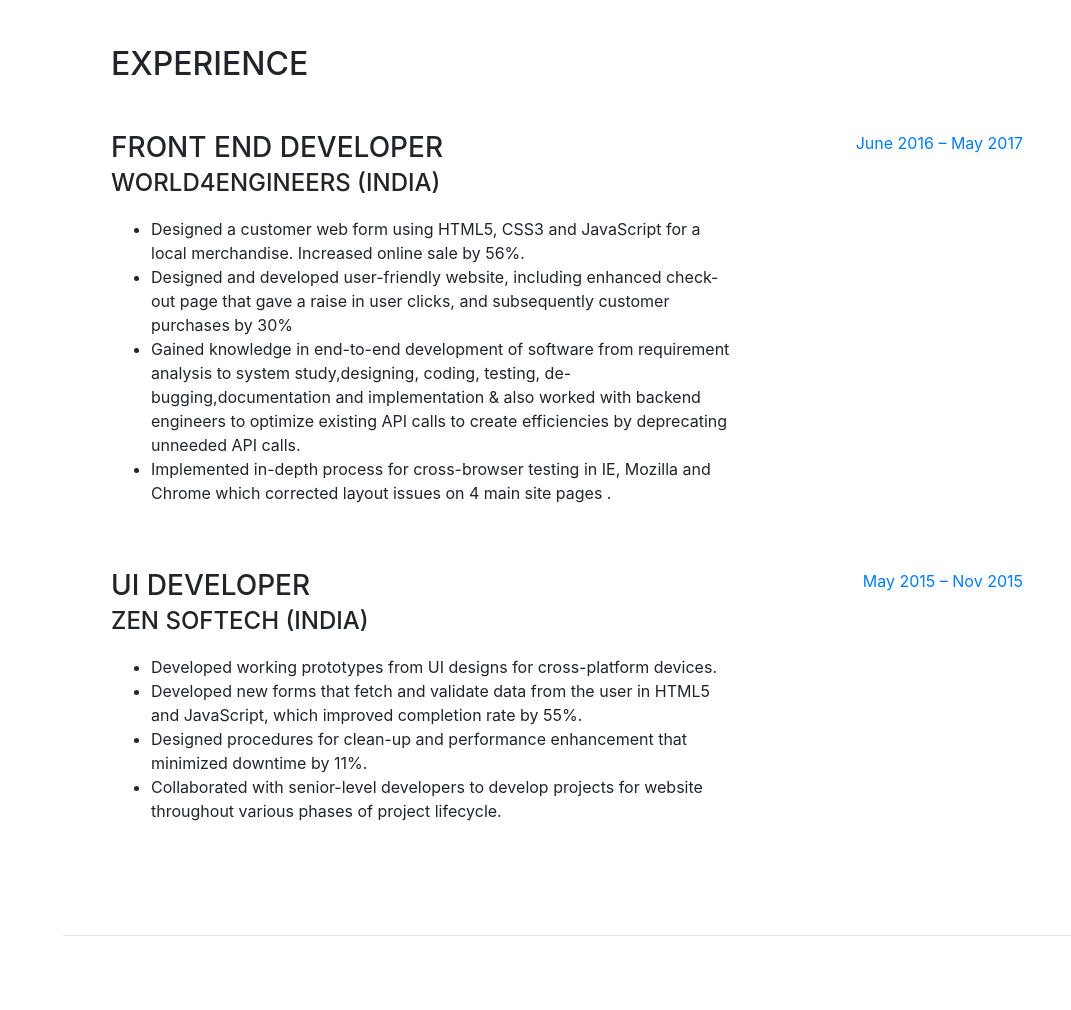
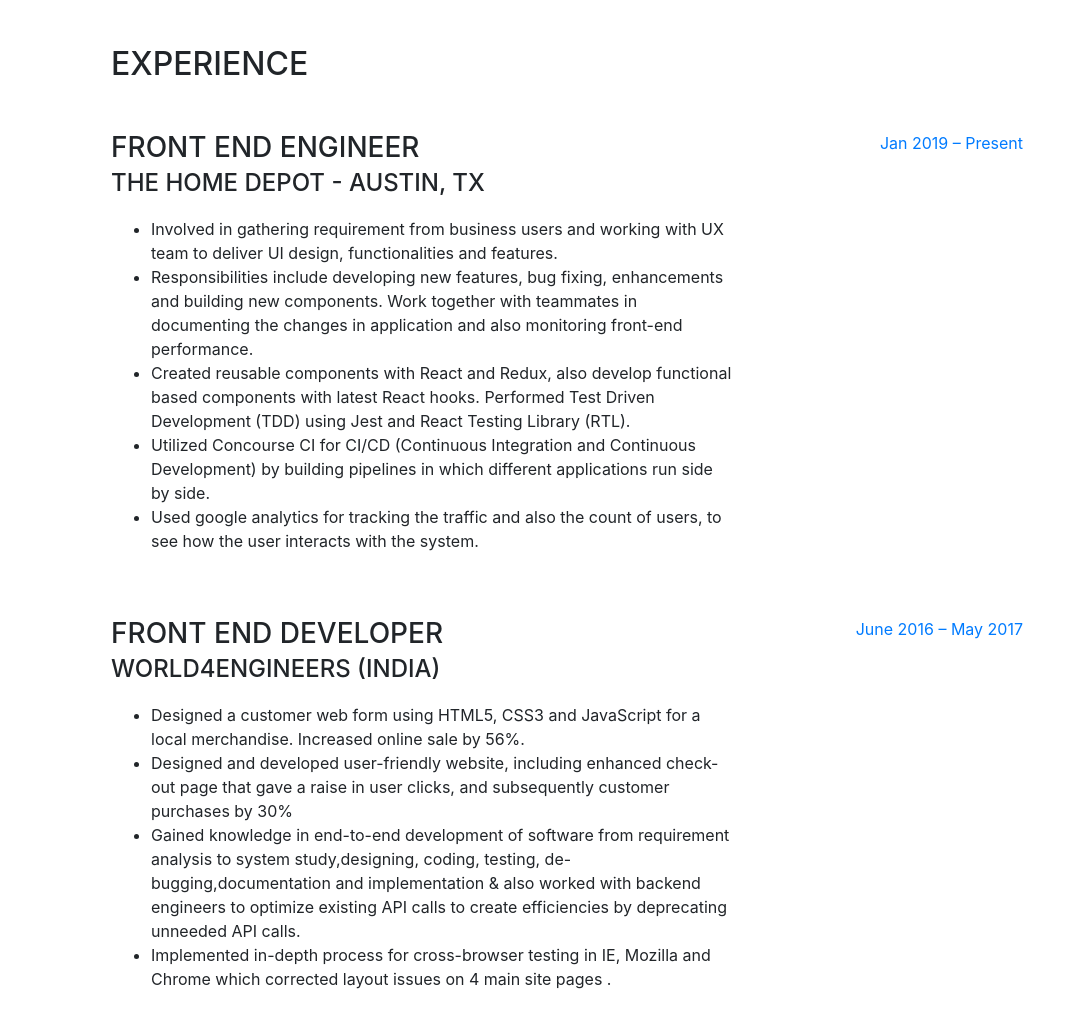
Before and after one commit to lakhanrochwani/Portfolio_Website, a website with bundled scripts: page index.html in a window 1280 px wide. Shown: the part 804-1814 px from the top of the page, without its empty margins (209-1280 px from the left). Built offline with nearby package versions, Linux system fonts and the light colour scheme; a web font is replaced by a local one.

Commit message:
Update index.html

```diff
--- a/index.html
+++ b/index.html
@@ -69,7 +69,7 @@
           <h1 class="mb-0">Lakhan
             <span class="text-primary">Rochwani</span>
           </h1>
-          <div class="subheading mb-5">SPRINGFIELD , IL 62704 · (217) 761-5899 ·
+          <div class="subheading mb-5">Austin , TX 78758 · (217) 761-5899 ·
             <a href="mailto:rochwanilakhan@gmail.com">rochwanilakhan@gmail.com</a>
           </div>
           <p class="lead mb-5">Dynamic and detail-oriented Front End Developer with 2 years of experience in creating elegant solutions in the least amount of time. Dedicated to learning,
@@ -99,6 +99,25 @@
       <section class="resume-section p-3 p-lg-5 d-flex flex-column" id="experience">
         <div class="my-auto">
           <h2 class="mb-5">Experience</h2>
+
+          <div class="resume-item d-flex flex-column flex-md-row mb-5">
+            <div class="resume-content mr-auto">
+              <h3 class="mb-0">Front End Engineer</h3>
+              <div class="subheading mb-3">The Home Depot - Austin, TX</div>
+              <p>
+                <ul>
+                  <li>Involved in gathering requirement from business users and working with UX team to deliver UI design, functionalities and features.</li>
+                  <li>Responsibilities include developing new features, bug fixing, enhancements and building new components. Work together with teammates in documenting the changes in application and also monitoring front-end performance.</li>
+                  <li>Created reusable components with React and Redux, also develop functional based components with latest React hooks. Performed Test Driven Development (TDD) using Jest and React Testing Library (RTL).</li>
+                  <li> Utilized Concourse CI for CI/CD (Continuous Integration and Continuous Development) by building pipelines in which different applications run side by side.</li>
+                  <li>Used google analytics for tracking the traffic and also the count of users, to see how the user interacts with the system.</li>
+                </ul>
+              </p>
+            </div>
+            <div class="resume-date text-md-right">
+              <span class="text-primary">Jan 2019 – Present</span>
+            </div>
+          </div>
 
           <div class="resume-item d-flex flex-column flex-md-row mb-5">
             <div class="resume-content mr-auto">
@@ -149,7 +168,7 @@
             <div class="resume-content mr-auto">
               <h3 class="mb-0">University of Illinois at Springfield , IL</h3>
               <div class="subheading mb-3">Masters of Science ,Computer Science</div>
-              <p>GPA: 4.0</p>
+              <p>GPA: 3.96</p>
               <p>Relevant Courses: Web Technologies, Web Design and Fundamentals, Database systems, Object- oriented programming, Software Engineering Capstone, Data structures and algorithms.</p>
             </div>
             <div class="resume-date text-md-right">
```
